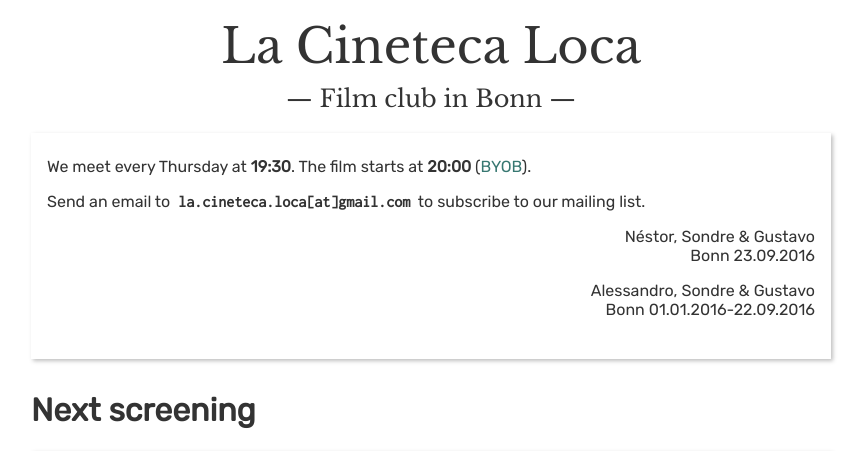
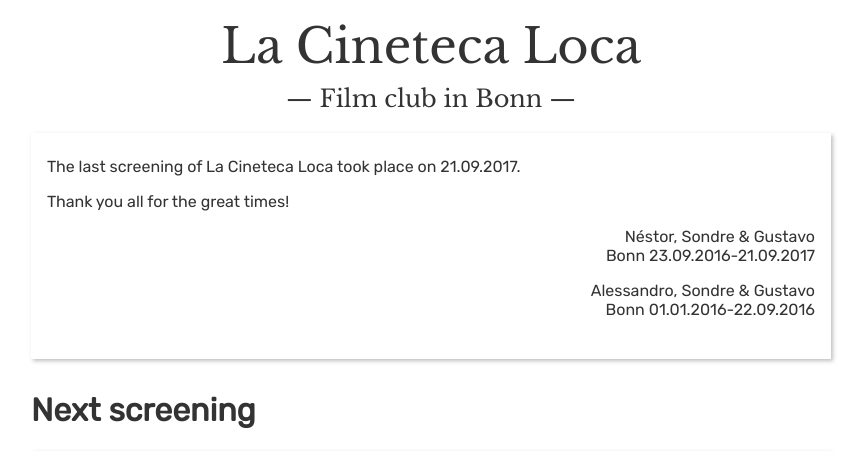
Before and after one commit to lacinetecaloca/lacinetecaloca.github.io, a Jekyll site: the page built from index.md, in a window 1280 px wide and 900 px high, cut to the strip 0-451 px from the top of the window. Shown: the whole strip, without its empty margins (209-1075 px from the left). Built offline with Jekyll 4.4.1, drawn with Linux system fonts in a browser that asks for light colours.

Commit message:
Last night!

```diff
--- a/index.md
+++ b/index.md
@@ -2,12 +2,13 @@
 layout: default
 ---
 <div class="card">
-We meet every Thursday at **19:30**. The film starts at **20:00** ([BYOB](https://en.wikipedia.org/wiki/BYOB)).
 
-Send an email to `la.cineteca.loca[at]gmail.com` to subscribe to our mailing list.
+The last screening of La Cineteca Loca took place on 21.09.2017.
+
+Thank you all for the great times!
 
 N&eacute;stor, Sondre & Gustavo\\
-Bonn 23.09.2016
+Bonn 23.09.2016-21.09.2017
 {: style="text-align: right"}
 Alessandro, Sondre & Gustavo\\
 Bonn 01.01.2016-22.09.2016
```
